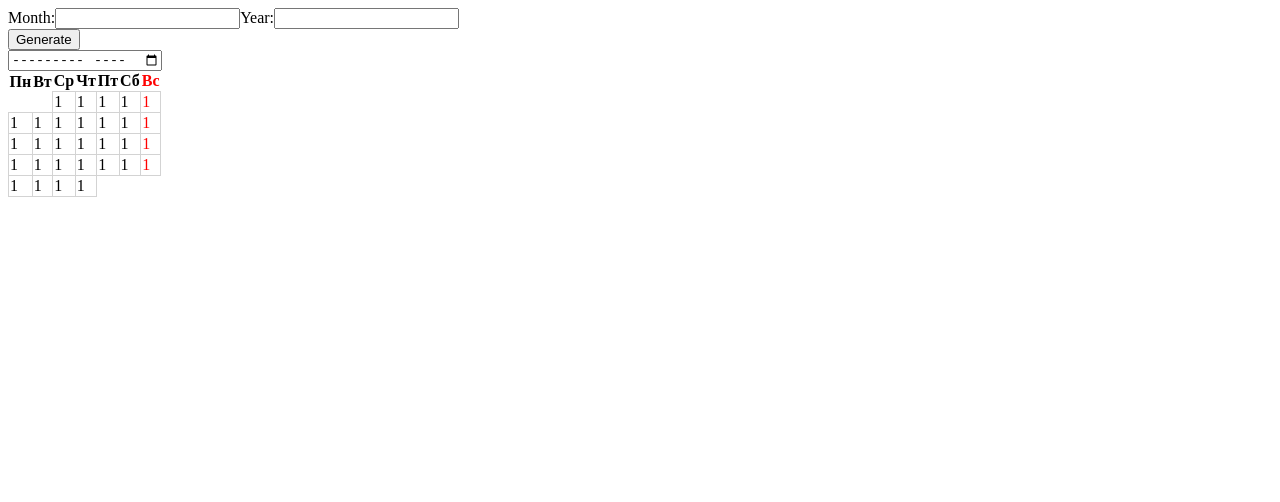
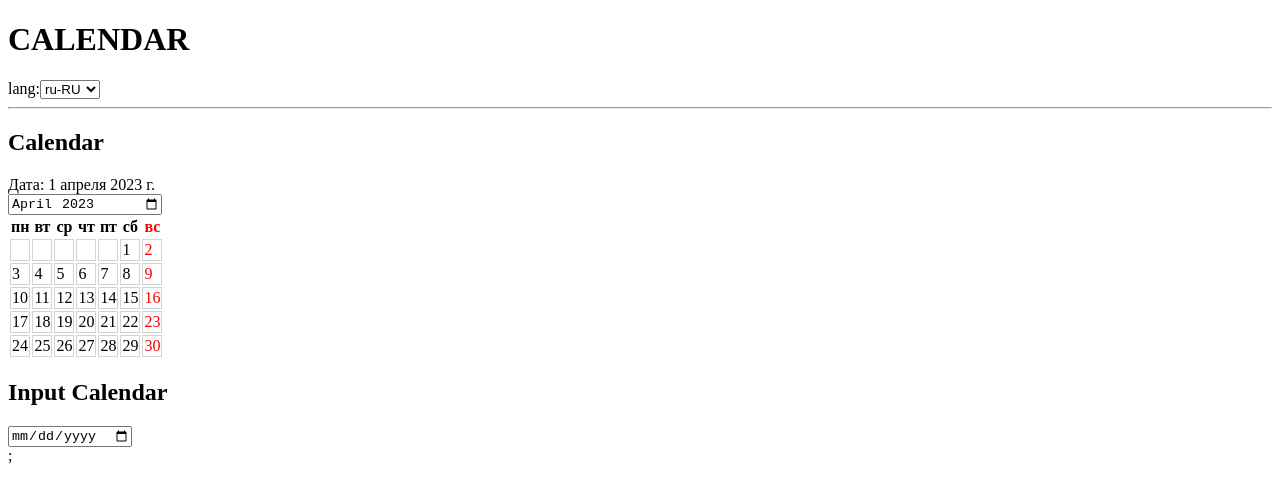
Before and after one commit to AgataHerbst/calendar-react, a Next.js app: page / in a window 1280 px wide. Shown: the top 502 px of the page. Built offline with nearby package versions, Linux system fonts and the light colour scheme.

Commit message:
добавление двух календарей

```diff
--- /dev/null
+++ b/Components/Calendar.js
@@ -0,0 +1,51 @@
+import { memo, useContext, useMemo } from 'react';
+import { LocaleContext } from './LocaleContext';
+import s from './Calendar.module.css';
+
+export default memo(function Calendar({ date, onClick }) {
+    const
+        locale = useContext(LocaleContext), //Механизм контекстов. Он позволяет передать в приложение и получить внутри любого компонента доступ к данным напрямую, минуя пропсы.Хук useContext() позволяет использовать контекст внутри компонента.
+        dayNames = useMemo(_ => [...Array(7)].map((_, i) => (new Date(2019, 0, i)).toLocaleDateString(locale, { weekday: 'short' })), [locale]),
+        year = date.getFullYear(),
+        month = date.getMonth(),
+        daysInMonth = (new Date(year, month + 1, 0)).getDate(),
+        firstDayOfWeek = (new Date(year, month, 1)).getDay(),
+        startShift = (-1 + firstDayOfWeek + 7) % 7;
+
+    return <table className={s.calendar}>
+        <thead><tr>
+            {dayNames.map(day => <th className={s.th} key={day}>{day}</th>)}
+        </tr>
+        </thead>
+        <tbody
+            onClick={evt => {
+                const day = evt.target.closest('td').textContent;
+                if (day && onClick) {
+                    const
+                        d = new Date(date.setDate(+day));
+                    onClick(d);
+                }
+            }}>
+            <Month start={startShift} max={daysInMonth} selected={date.getDate()} />
+        </tbody>
+    </table>;
+
+});
+
+function Week({ start, max }) {
+    return <tr>
+        {[...Array(7)].map((_, index) => +start + index).map(day =>//массив от 0 до 6 + стартовое значение значений, map вмсето цикла for в tr будет 7 элементов td (смотрим урок от 8.04)
+            <td className={s.td} key={day}>
+                {day > 0 && day <= max && day}
+            </td>)}
+    </tr>;
+}
+
+function Month({ start, max, selected }) { //start - начало недели, max - конец недели, выделенное число
+    const
+        result = [];
+    for (let weekStart = 1 - start; weekStart <= +max; weekStart += 7) {
+        result.push(<Week key={weekStart} start={weekStart} {...{ max, selected }} />);
+    }
+    return <>{result}</>;
+}
--- a/Components/ReactCalendar.module.css
+++ b/Components/Calendar.module.css
@@ -8,5 +8,5 @@
     color: red;
 }
 .th:nth-child(7n) {
-color:red;
-}
+    color:red;
+    }
--- a/Components/InputDate.js
+++ /dev/null
@@ -1,14 +0,0 @@
-import {useState} from 'react';
-
-function InputDate(){
-    const [generate, setGenerate] = useState();
-
-    return <>
-<div>
-<span>Month:<input></input></span>
-<span>Year:<input></input></span>
-</div>
-<div><button>Generate</button></div>
-    </>
-}
-export default InputDate;
--- /dev/null
+++ b/Components/LocaleContext.js
@@ -0,0 +1,3 @@
+import { createContext } from 'react';
+
+export const LocaleContext = createContext('ru-RU');
--- a/Components/ReactCalendar.js
+++ /dev/null
@@ -1,64 +0,0 @@
-import {useState} from 'react';
-import s from './ReactCalendar.module.css';
-
-
-
-function ReactCalendar() {
-const [month, setMonth] = useState();
-const [selected, setSelected] = useState(null);
-const [date, setDate] = useState();
-
-
-
-const today = new Date();
-const weekDayNames = ['Пн', 'Вт', 'Ср', 'Чт', 'Пт', 'Сб', 'Вс'];
-const DAYS_IN_WEEK = 7;
-
-const monthData = [
-    [undefined, undefined, new Date(), new Date(), new Date(), new Date(), new Date()],
-    [new Date(), new Date(), new Date(), new Date(), new Date(), new Date(), new Date()],
-    [new Date(), new Date(), new Date(), new Date(), new Date(), new Date(), new Date()],
-    [new Date(), new Date(), new Date(), new Date(), new Date(), new Date(), new Date()],
-    [new Date(), new Date(), new Date(), new Date(), undefined, undefined, undefined],
-  ];
-
-  const handleDayClick = date => { //метод обработчик даты
-    //console.log(date)
-    setSelected({ selected });
-    props.onChange(date);
-
-  };
-
-    return<>
-
-<input type="month" onChange={e=>setMonth(e.target.value)}></input>
-<table className={s.table}>
-    <thead>
-    <tr>
-     {weekDayNames.map(name =>
-      <th className={s.th} key={name}>{name}</th>
-      )}
-    </tr>
-    </thead>
-        <tbody>
-        {monthData.map((week, index) =>
-<tr key={index}>
-  {week.map((date, index) => date ? //если дата есть, то показываем элемнт td
- <td className={s.td}
- key={index}
- onClick={() => handleDayClick(date)} //стрелочная функция вызывает handelDayClick
- >{date.getDate()}</td>  //получение числа, который хранится в дате
- :                      // в противном случае пусто элемент td
- <td key={index} />
-
-  )}
-</tr>
-)}
-
-  </tbody>
-
-</table>
-
-    </>
-}
-export default ReactCalendar;
--- /dev/null
+++ b/pages/_app.js
@@ -0,0 +1,3 @@
+export default function MyApp({ Component, pageProps }) {
+    return <Component {...pageProps} />;
+  }
--- a/pages/index.js
+++ b/pages/index.js
@@ -1,10 +1,40 @@
-import ReactCalendar from '../components/ReactCalendar';
-import InputDate from '../components/InputDate';
+import { useState } from 'react';
+import Calendar from '../components/Calendar';
+import { LocaleContext } from '../components/LocaleContext';
 
-function App() {
-   return <>
-   <InputDate />
-   <ReactCalendar />
-    </>
+
+export default function ReactCalendar() {
+
+    const [month, setMonth] = useState(new Date);
+    const [locale, setLocale] = useState('ru-RU');
+
+    return <>
+    <h1>CALENDAR</h1>
+        <label> lang:
+            <select value={locale} onChange={evt => setLocale(evt.target.value)}>
+                {['ru-RU', 'en-US', 'ar', 'zh', 'ko', 'ja'].map(l =>
+                    <option key={l} value={l}>{l}</option>)}
+
+            </select>
+        </label>
+        <hr />
+
+      <LocaleContext.Provider value={locale}>
+        <main>
+            <section>
+                <h2>Calendar</h2>
+                Дата: {month.toLocaleString(locale, { day: 'numeric', month: 'long', year: 'numeric' })}<br />
+                <input type="month"
+                    value={month.getFullYear() + '-' + (1 + month.getMonth()).toString().padStart(2, '0')}
+                    onChange={evt => setMonth(new Date(evt.target.value.slice(0, 4), evt.target.value.slice(5, 7) - 1))}
+                />
+                <Calendar date={month} />
+            </section>
+            <section>
+                <h2>Input Calendar</h2>
+                <input type="date" />
+            </section>
+        </main>
+    </LocaleContext.Provider>;
+</>
 }
-export default App;
```
